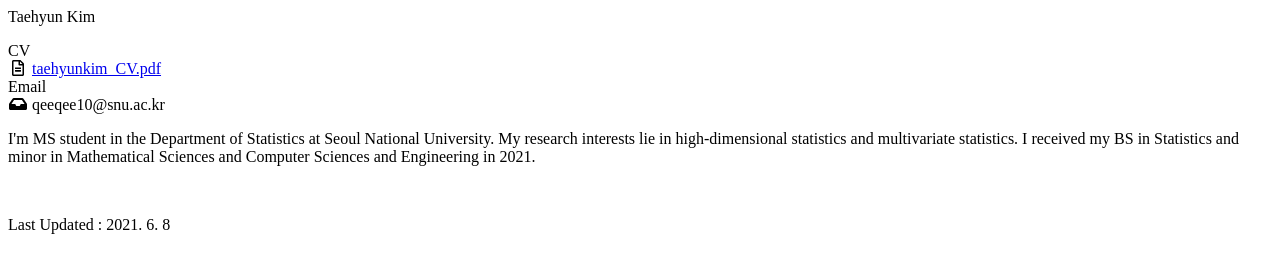
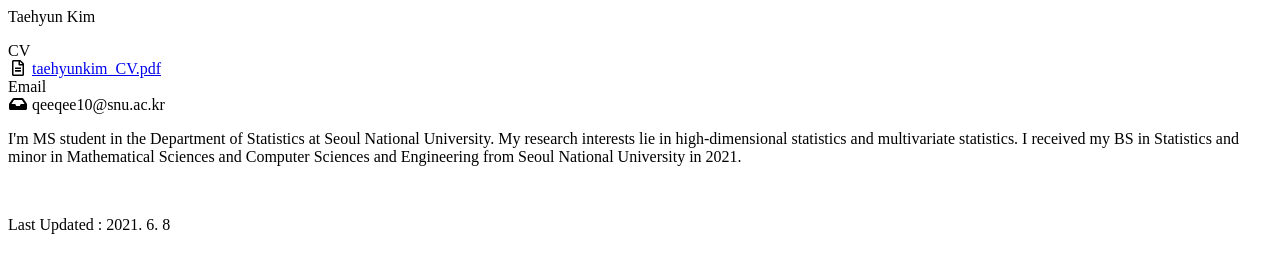
Before and after one commit to TaehyunKim96/TaehyunKim96.github.io, a plain HTML site: page index.html in a window 1280 px wide. Drawn offline with nearby package versions, Linux system fonts and the light colour scheme.

Commit message:
Update index.html

```diff
--- a/index.html
+++ b/index.html
@@ -74,7 +74,7 @@
 	<div class="col-md-8">
 		<div class="post">
 			<p>
-				I'm MS student in the Department of Statistics at Seoul National University. My research interests lie in high-dimensional statistics and multivariate statistics. I received my BS in Statistics and minor in Mathematical Sciences and Computer Sciences and Engineering in 2021.
+				I'm MS student in the Department of Statistics at Seoul National University. My research interests lie in high-dimensional statistics and multivariate statistics. I received my BS in Statistics and minor in Mathematical Sciences and Computer Sciences and Engineering from Seoul National University in 2021.
 				</a></p>
 
 <p><br />
```
